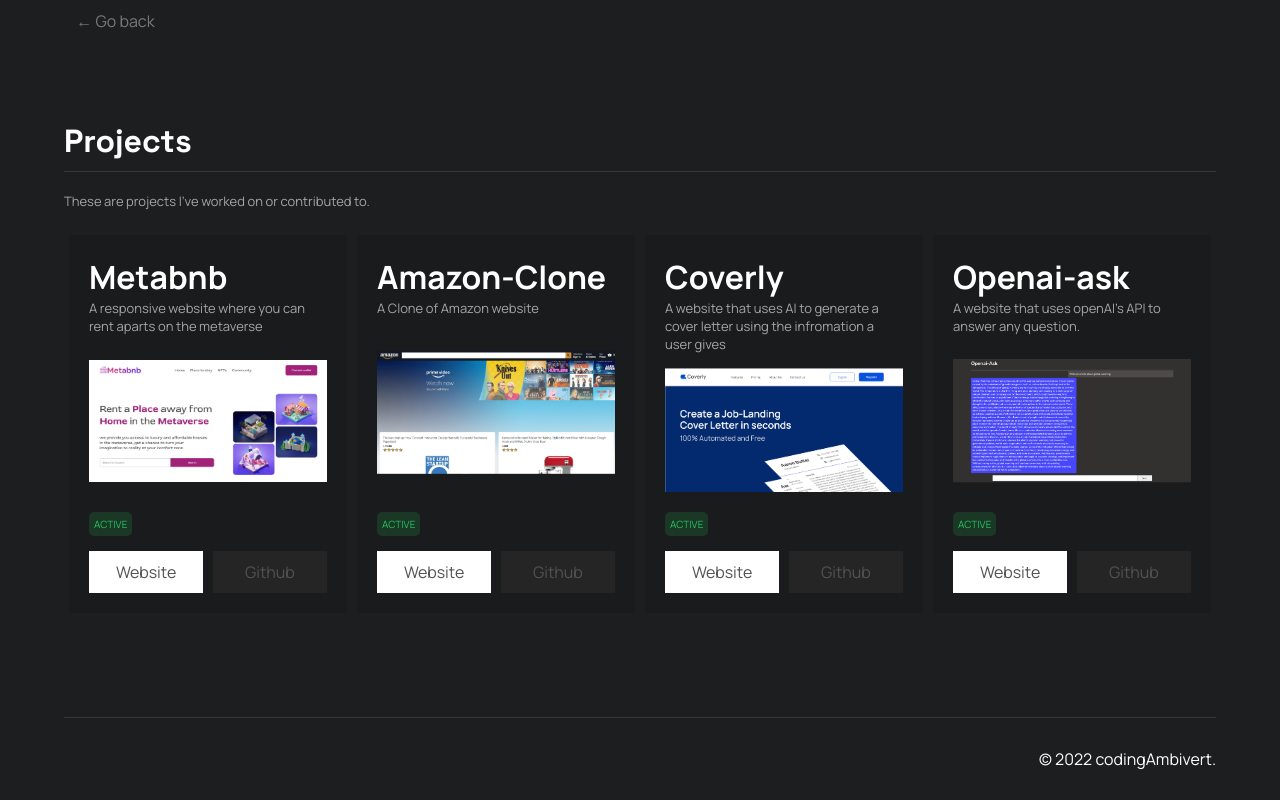
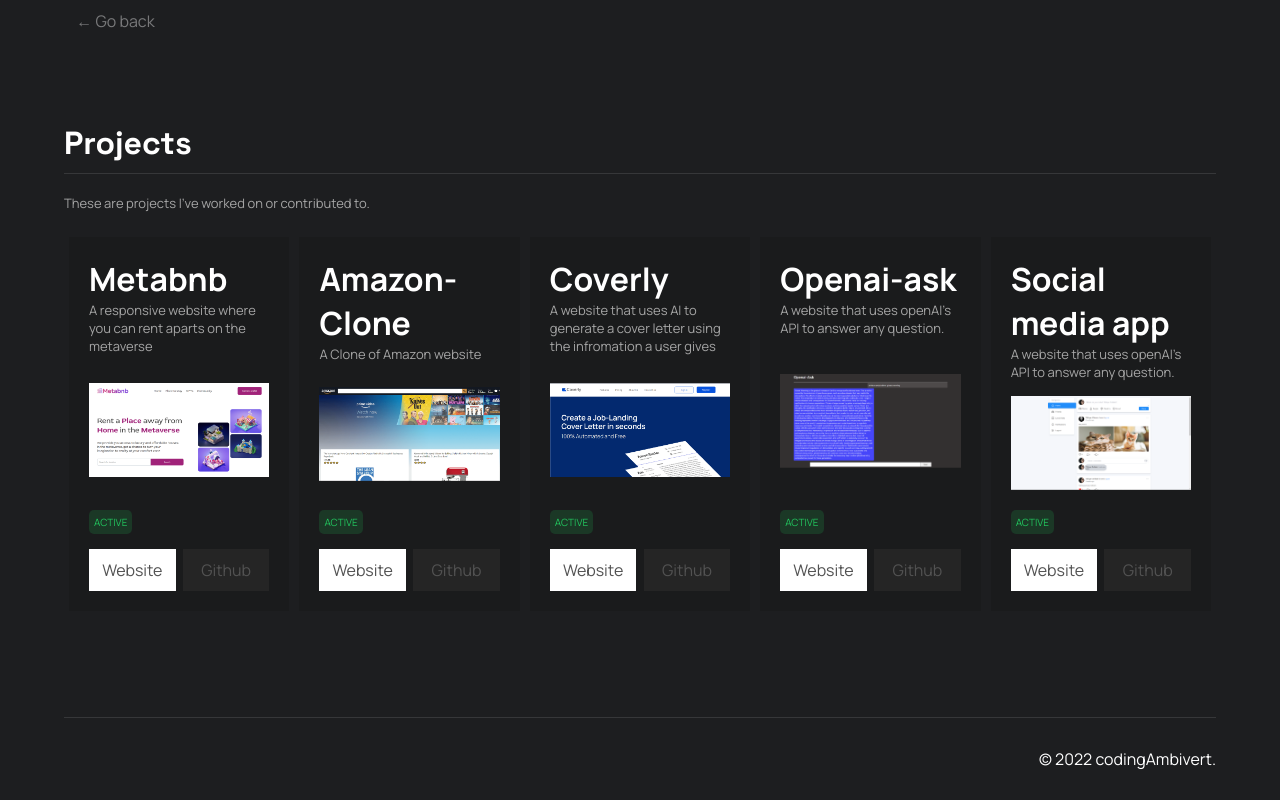
Before and after one commit to h3th-IV/portFolio, a React (Create React App) app: page /projects in a window 1280 px wide. Built offline with nearby package versions, Linux system fonts and the light colour scheme.

Commit message:
new project update

```diff
--- a/src/Projects.jsx
+++ b/src/Projects.jsx
@@ -6,6 +6,7 @@
 import metaBnbimg from "./img/meta-bnb.png";
 import amazonCloneImg from "./img/amazon-clone.png";
 import openaiAsk from "./img/openai-ask.png";
+import smapp from "./img/sm-app.png"
 
 function Projects() {
   const { navValue } = useNav(true);
@@ -154,6 +155,38 @@
               </div>
             </div>
           </div>
+          <div className="projects__cardWrapper">
+            <div>
+              <h1>Social media app</h1>
+              <p>
+                A website that uses openAI's API to answer any question.
+              </p>
+            </div>
+            <a href="https://smedia.vercel.app/" target="_blank" rel="noreferrer">
+              <img src={smapp} alt="social media app image" />
+            </a>
+            <div>
+              <div className="projects__active">ACTIVE</div>
+              <div className="projects__buttons">
+                <a
+                  href="https://smedia.vercel.app/"
+                  target="_blank"
+                  rel="noreferrer"
+                  id="project__website"
+                >
+                  Website
+                </a>
+
+                <a
+                  href="https://github.com/codeAmbivert/"
+                  target="_blank"
+                  rel="noreferrer"
+                >
+                  Github
+                </a>
+              </div>
+            </div>
+          </div>
         </div>
       </div>
 
```
Also changed, not shown: src/img/sm-app.png (added).
